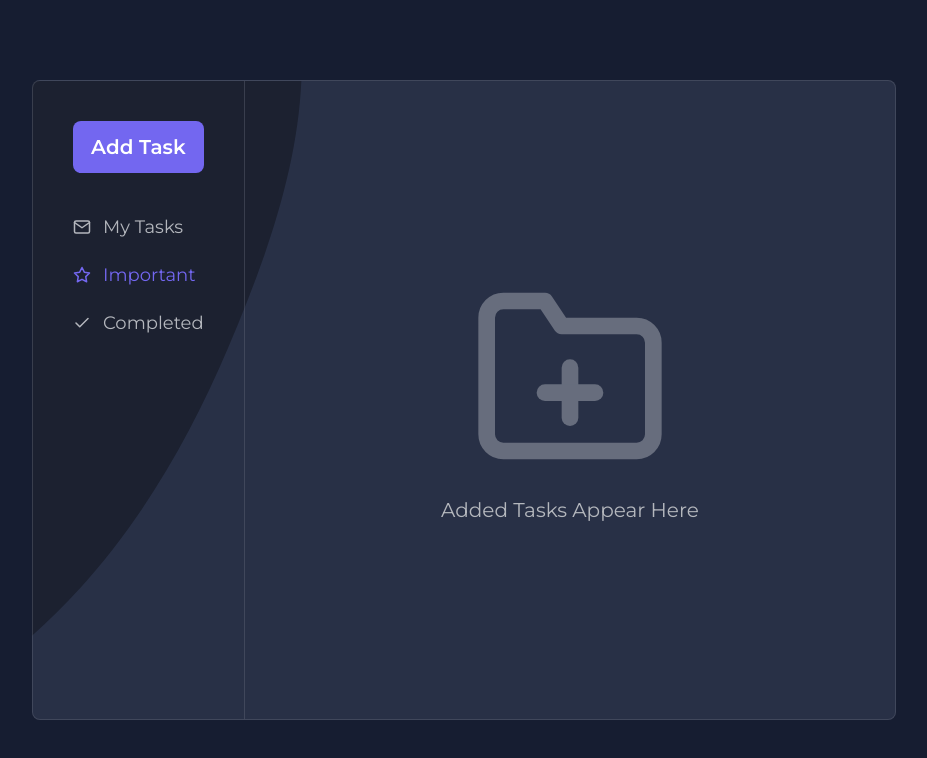
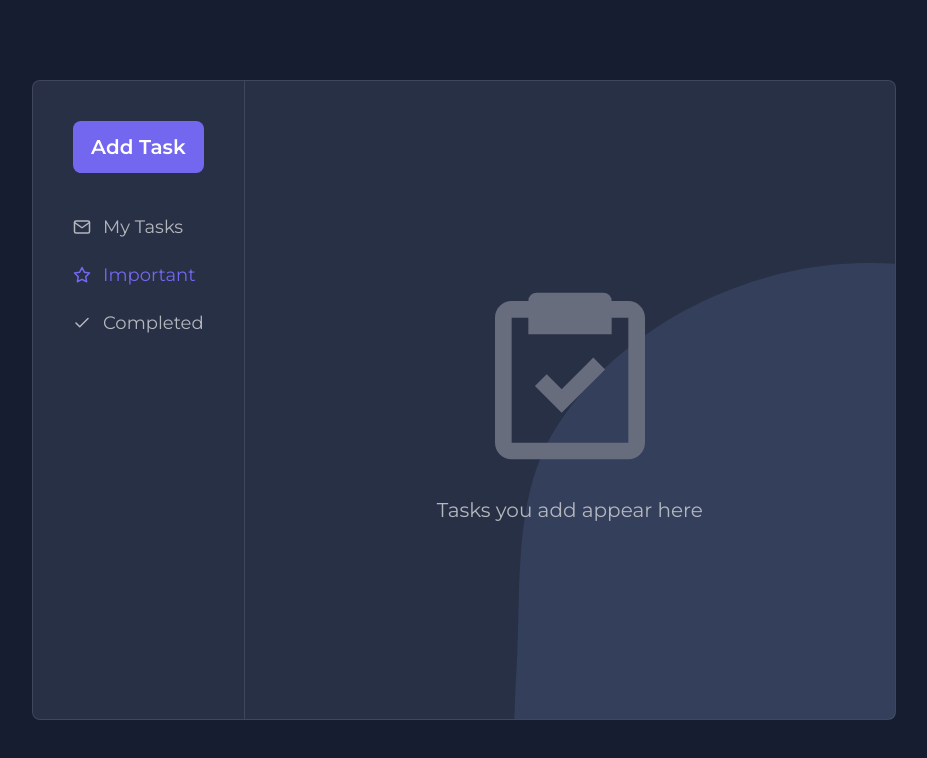
Before and after one commit to MarwanHishamAbbas/todo-react-app, a React (Create React App) app: page /important in a window 1280 px wide. Shown: the top 758 px of the page, without its empty margins (176-1103 px from the left). Built offline with nearby package versions, Linux system fonts and the light colour scheme.

Commit message:
fix word wrapping in todoitem.js

```diff
--- a/src/components/tasks/NoTasks.js
+++ b/src/components/tasks/NoTasks.js
@@ -1,10 +1,10 @@
 import React from "react";
-import { FiFolderPlus } from "react-icons/fi";
+import { BiTask } from "react-icons/bi";
 const NoTasks = () => {
   return (
-    <main className="w-full flex flex-col items-center justify-center">
-      <FiFolderPlus className="text-[200px] text-faded" />
-      <h1 className="text-xl mt-5">Added Tasks Appear Here</h1>
+    <main className="w-full h-full flex flex-col items-center justify-center">
+      <BiTask className="text-[200px] text-faded" />
+      <h1 className="text-xl mt-5">Tasks you add appear here</h1>
     </main>
   );
 };
--- a/src/components/tasks/TodoItem.js
+++ b/src/components/tasks/TodoItem.js
@@ -39,15 +39,15 @@ const TodoItem = ({ title, id, important, completed }) => {
     <main className="relative z-1 flex items-center justify-between px-10 py-5">
       <div className="flex items-center after:content-[''] after:absolute after:w-full after:h-[1px] after:bg-border after:bottom-0 after:left-0">
         <Checkbox completed={isCompleted} onToggle={toggleCompletedHandler} />
-        <label
+        <p
           className={
             isCompleted
-              ? "ml-3 text-lg line-through text-faded transition-all"
-              : "ml-3 text-lg transition-all"
+              ? "ml-3 break-all text-lg line-through text-faded transition-all"
+              : "ml-3 break-all text-lg transition-all"
           }
         >
           {title}
-        </label>
+        </p>
       </div>
       <div className="flex relative z-0 text-xl">
         <FiStar
--- a/src/index.css
+++ b/src/index.css
@@ -10,9 +10,11 @@ body {
   color: #b4b7bd;
   padding: 5rem 13rem;
   height: 100vh;
+  box-shadow: rgba(50, 50, 93, 0.25) 0px 50px 100px -20px,
+    rgba(0, 0, 0, 0.3) 0px 30px 60px -30px;
 }
 
-@media (max-width: 900px) {
+/* @media (max-width: 900px) {
   body {
     padding: 3rem;
   }
@@ -21,7 +23,7 @@ body {
   body {
     padding: 1rem;
   }
-}
+} */
 
 #root {
   height: 100%;
@@ -32,6 +34,12 @@ body {
   background-repeat: no-repeat;
   background-position: center;
   background-size: cover;
+}
+
+@media (min-width: 768px) {
+  .layout {
+    background-position: right;
+  }
 }
 
 .modal {
@@ -47,6 +55,7 @@ body {
   border: 1px solid #676d7d60;
   border-radius: 0.2rem;
   padding: 0.25rem 1rem;
+  word-wrap: break-word;
 }
 
 @layer components {
```
